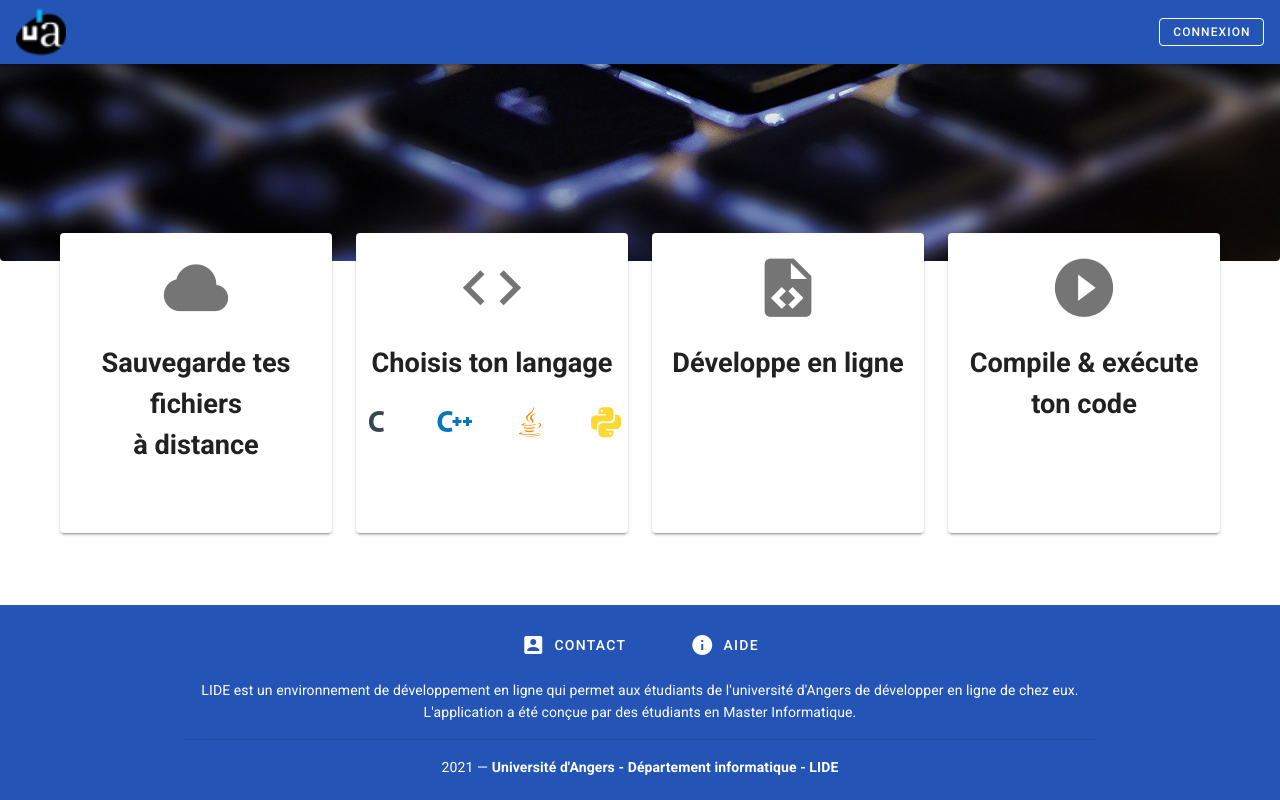
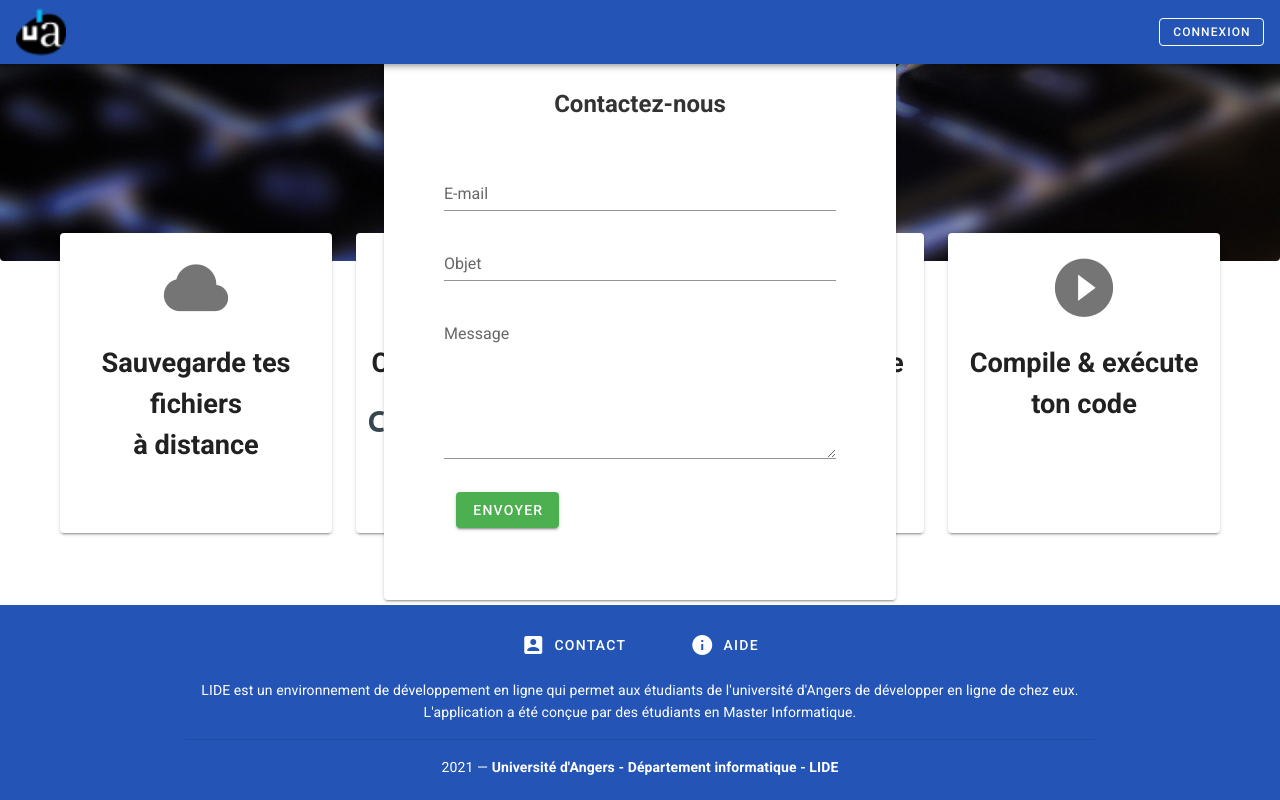
Before and after one commit to StrategFirst/LIDE_V3, a Vue app in the folder LIDE-APP/lide-web/: page / in a window 1280 px wide. Both pictures are taken after a click on the button "CONTACT". Shown: the part 403-1203 px from the top of the page. Built offline with nearby package versions, Linux system fonts and the light colour scheme; no server answers.

Commit message:
Implémentation front envoi de mail

```diff
--- a/LIDE-APP/lide-web/src/pages/Home.vue
+++ b/LIDE-APP/lide-web/src/pages/Home.vue
@@ -72,12 +72,15 @@
           </v-col>
         </v-row>
       </v-container>
+      <modal v-if="revele" @close="revele = false"></modal>
     </v-main>
+
 
     <v-footer color="primary" class="d-flex justify-center">
       <v-card flat tile class="primary white--text text-center">
         <v-card-text>
-          <v-btn text class="mx-4 white--text">
+
+          <v-btn text class="mx-4 white--text" v-on:click="openModale">
             <v-icon class="mr-2">mdi-account-box</v-icon>Contact
           </v-btn>
           <v-btn text class="mx-4 white--text">
@@ -104,16 +107,25 @@
 </template>
 
 <script>
+import Modal from './Modal.vue';
 export default {
+  components: { Modal },
   data: () => {
     return {
       mobileView: 0,
+      revele: false
     };
+  },
+  componebt: {
+    'modal': "Modal"
   },
   methods: {
     handleView() {
       this.mobileView = window.innerHeight - 170;
     },
+    openModale(){
+      this.revele = !this.revele;
+    }
   },
   created() {
     this.handleView();
--- /dev/null
+++ b/LIDE-APP/lide-web/src/pages/Modal.vue
@@ -0,0 +1,122 @@
+<template>
+    <div class="bloc-modale" >
+
+        <div class="overlay"></div>
+
+
+
+
+        <v-card class="modale">
+            <v-btn elevation="2" text class="btn-modale btn btn-danger" @click="$emit('close')">X</v-btn>
+            <h2>
+                <p class="mt-5 text-center size-text-1 text--blue">Contactez-nous</p>
+            </h2>
+            <br>
+            <v-form v-model="valid" ref="form" lazy-validation>
+                <v-container>
+                    <v-row class="form-exemple">
+                        <v-text-field v-model="email" :rules="emailRules" label="E-mail" required> </v-text-field>
+                    </v-row>
+
+                    <v-row>
+                        <v-text-field v-model="object" :rules="objetRules"  label="Objet" required></v-text-field>
+                    </v-row>
+
+                    <v-row>
+                        <v-textarea
+                           v-model="content"
+                           :rules="messageRules"
+                            label="Message"
+                            required></v-textarea>
+                    </v-row>
+                    <br>
+                    <v-btn
+                        color="success"
+                        class="mr-4"
+                        @click.prevent="sendMail"
+                        :disabled="!valid"
+                    >
+                        Envoyer
+                    </v-btn>
+
+
+                </v-container>
+            </v-form>
+        </v-card>
+    </div>
+</template>
+
+<script>
+
+export default {
+    name: 'Modal',
+    data(){
+        return{
+            emailRules: [
+                            v=> !!v || "L'email est obligatoire",
+
+                        ],
+            objetRules: [
+                            v=> !!v || "L'objet est obligatoire",
+
+                        ],
+            messageRules: [
+                            v=> !!v || "Le contenu du message vide",
+
+                        ],
+            valid: false,
+            object: '',
+            email: '',
+            content: ''
+        }
+    },
+    methods: {
+        sendMail: function () {
+            if(this.object == "" || this.email == "" || this.content == 0){
+                alert('Formulaire invalide');
+            }else{
+                this.$store.dispatch('mail/setEmail', this.email);
+                this.$store.dispatch('mail/setObject', this.object);
+                this.$store.dispatch('mail/setContent', this.content);
+                this.$store.dispatch('mail/sendMail',this.$store);
+                this.$emit('close');
+                alert('Votre message a bien été envoyé');
+            }
+
+        }
+    }
+
+}
+
+</script>
+
+<style scoped>
+
+    .bloc-modale {
+        position: fixed;
+        top: 0;
+        bottom: 0;
+        left: 0;
+        right: 0;
+        width: 100%;
+        display: flex;
+        justify-content: center;
+        align-items: center;
+    }
+    .overlay {
+        background: rgba(0,0,0,0.5);
+    }
+    .modale {
+        background: #ffffff;
+        color: #333333;
+        padding: 60px;
+        position: fixed;
+        bottom: 25%;
+        width: 40%;
+    }
+    .btn-modale {
+        position: absolute;
+        top: 10px;
+        right: 10px;
+    }
+</style>
--- a/LIDE-APP/lide-web/src/pages/login.vue
+++ b/LIDE-APP/lide-web/src/pages/login.vue
@@ -24,7 +24,7 @@ export default {
 
   data() {
     return {
-      username: "user1",
+      username: "user2",
     };
   },
   methods: {
--- /dev/null
+++ b/LIDE-APP/lide-web/src/services/mail-service.js
@@ -0,0 +1,22 @@
+
+async function sendMail(mailFrom, object, content) {
+    return await fetch('http://localhost:10000/api/v1/mail',{
+        method:'POST',
+        headers: {'Content-Type': 'application/json'},
+        body: JSON.stringify({
+            email: mailFrom,
+            object: object,
+            content: content
+        })
+    })
+    .then(response => {
+        console.log("response: ", response.status);
+        const data = response.json();
+        console.log("data: ", (data));
+    });
+
+  }
+
+  export default {
+    sendMail
+  };
--- a/LIDE-APP/lide-web/src/store/index.js
+++ b/LIDE-APP/lide-web/src/store/index.js
@@ -12,6 +12,8 @@ import file from "./modules/file"
 import tab from "./modules/tab"
 import settings from "./modules/settings"
 
+import mail from "./modules/mail"
+
 Vue.use(Vuex);
 
 const store = new Vuex.Store({
@@ -24,6 +26,7 @@ const store = new Vuex.Store({
         file,
         tab,
         settings,
+        mail,
     },
     plugins: [createPersistedState()],
 })
--- /dev/null
+++ b/LIDE-APP/lide-web/src/store/modules/mail.js
@@ -0,0 +1,55 @@
+import service from "../../services/mail-service";
+
+const state = () => ({
+    email: "",
+    object: "",
+    content: "",
+});
+
+const getters = {
+    email(state)  {
+        return state.email;
+    },
+    object(state)  {
+        return state.object;
+    },
+    content(state)  {
+        return state.content;
+    }
+}
+
+const actions = {
+    setEmail({commit}, email){
+        commit('SET_EMAIL', email)
+    },
+    setObject({commit}, object){
+        commit('SET_OBJECT', object)
+    },
+    setContent({commit}, content){
+        commit('SET_CONTENT', content)
+    },
+    sendMail(context){
+        console.log("Envoie mail " + context.getters.email + " " + context.getters.object + " " + context.getters.content);
+        service.sendMail(context.getters.email, context.getters.object, context.getters.content);
+    }
+}
+
+const mutations = {
+    SET_EMAIL(state, email){
+        state.email = email;
+    },
+    SET_OBJECT(state, object){
+        state.object = object;
+    },
+    SET_CONTENT(state, content){
+        state.content = content;
+    }
+}
+
+export default {
+    namespaced: true,
+    state,
+    getters,
+    actions,
+    mutations
+}
```
